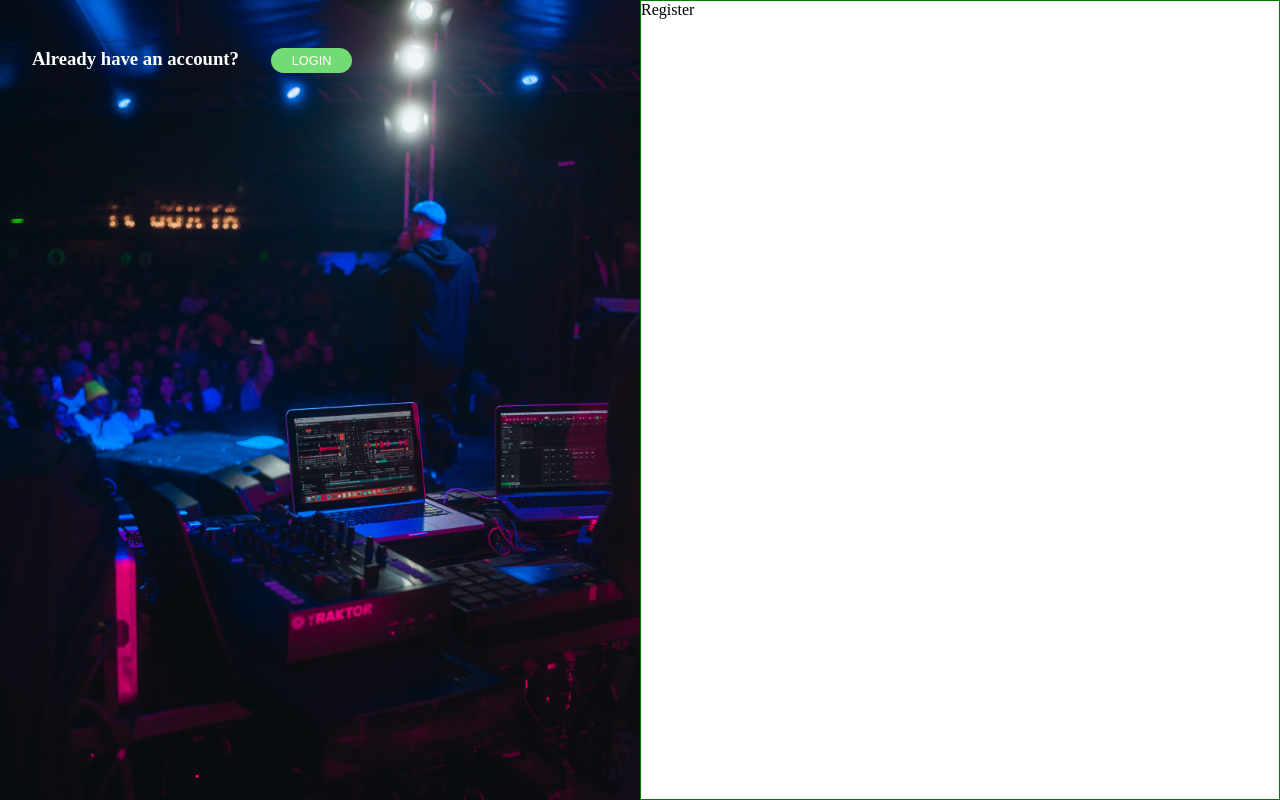
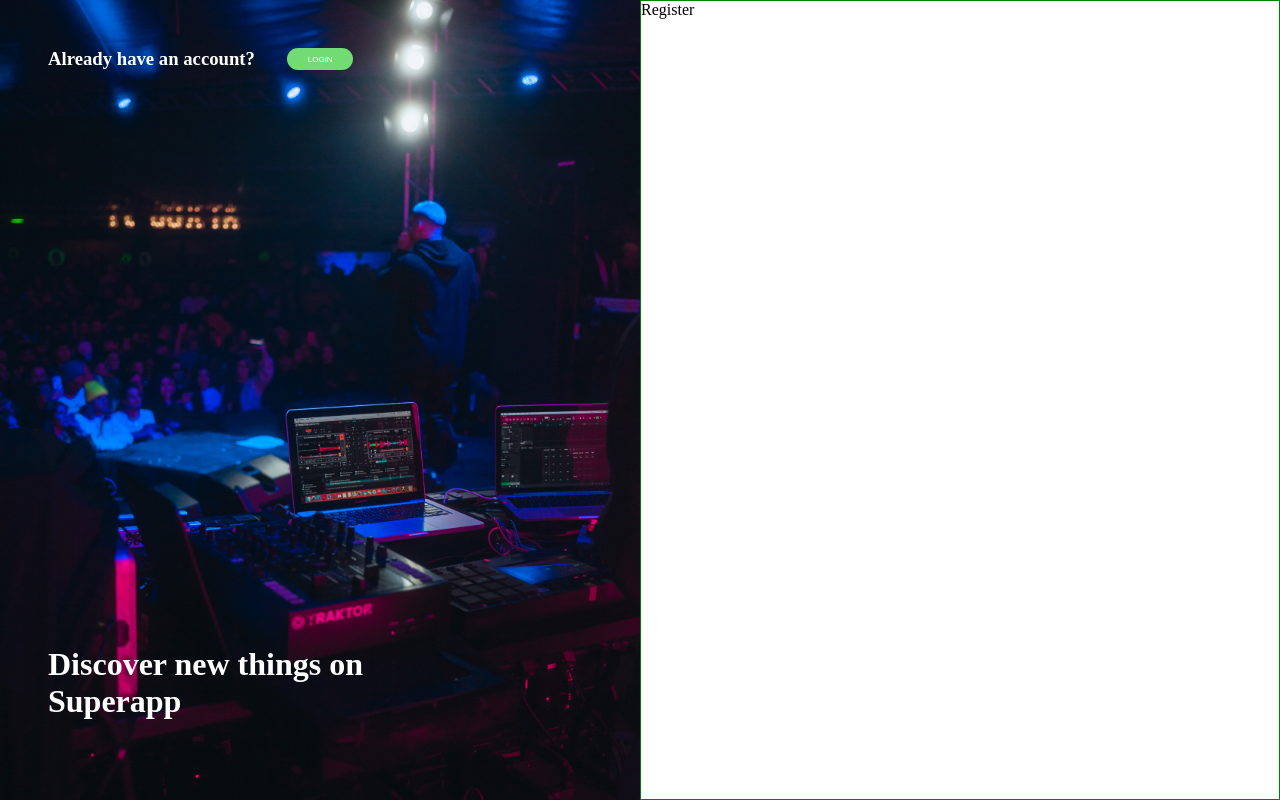
Before and after one commit to hitesh1coder/super_app_1, a React (Vite) app in the folder vite-project/: page / in a window 1280 px wide. Built offline with nearby package versions, Linux system fonts and the light colour scheme.

Commit message:
banner page completed

```diff
--- a/vite-project/src/Banner/Banner.css
+++ b/vite-project/src/Banner/Banner.css
@@ -13,12 +13,18 @@
 }
 .login_content {
   top: 3rem;
-  left: 2rem;
+  left: 3rem;
   position: absolute;
   display: flex;
   color: #fff;
 }
-
+.banner_content {
+  bottom: 5rem;
+  left: 3rem;
+  position: absolute;
+  color: #fff;
+  margin-right: 9rem;
+}
 .login_btn {
   margin-left: 2rem;
   background: #72db73;
@@ -27,5 +33,5 @@
   border: none;
   outline: none;
   color: #fff;
-  font-size: 0.8rem;
+  font-size: 0.5rem;
 }
--- a/vite-project/src/Banner/Banner.jsx
+++ b/vite-project/src/Banner/Banner.jsx
@@ -8,6 +8,9 @@ const Banner = () => {
           <h3>Already have an account?</h3>
           <button className="login_btn">LOGIN</button>
         </div>
+        <div className="banner_content">
+          <h1>Discover new things on Superapp</h1>
+        </div>
       </div>
     </div>
   );
```
